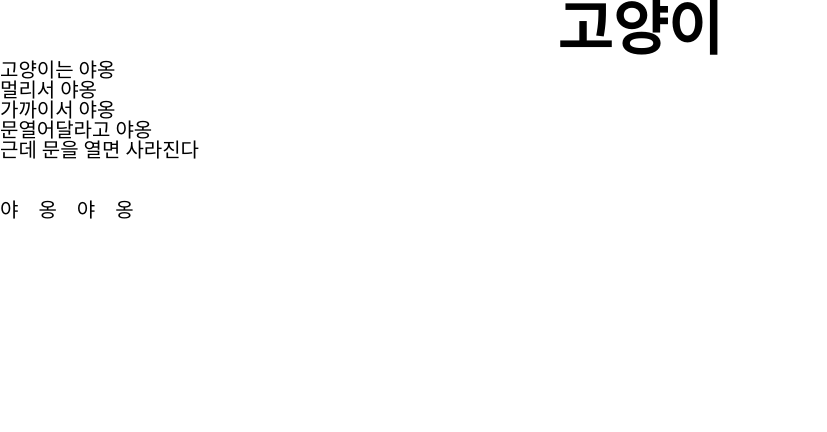
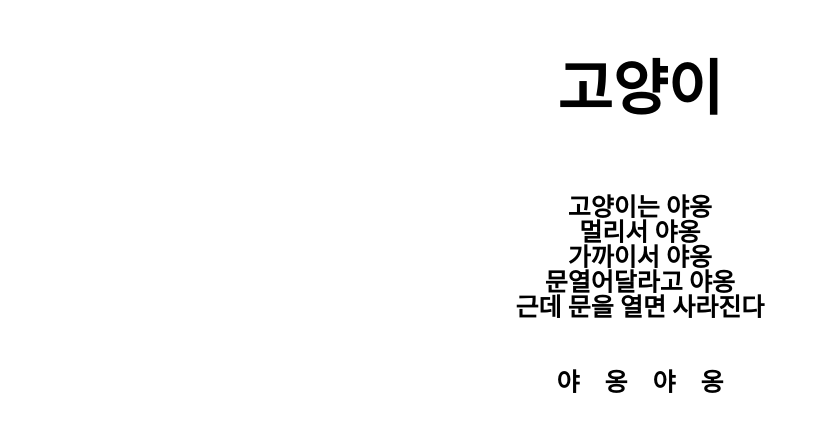
Before and after one commit to imNaNye/web-basics, a plain HTML site: page index.html in a window 1280 px wide. Shown: the whole page, without its empty margins (0-827 px from the left). Drawn offline with nearby package versions, Linux system fonts and the light colour scheme.

Commit message:
2주차 과제 최종
b태그 제거, p inline style 추가
제대로 작동되는거 확인

```diff
--- a/Css/main.css
+++ b/Css/main.css
@@ -6,9 +6,3 @@ p {
     /*가운데 정렬*/
     text-align: center;
 }
-
-b {
-    font-size : 20px;
-    font-weight : 500;
-    text-align : center;
-}
--- a/index.html
+++ b/index.html
@@ -14,15 +14,15 @@
 </head>
 <!--onclick 함수를 이용해 클릭시 이벤트 설정-->
 <body>
-    <p onclick="popAlert()">고양이</p>
-    <b>고양이는 야옹<br/>
+    <p onclick="popAlert()"><br/>고양이</p>
+    <p style = "font-size:25px"><br/><br/><br/>고양이는 야옹<br/>
         멀리서 야옹<br/>
         가까이서 야옹<br/>
         문열어달라고 야옹<br/>
         근데 문을 열면 사라진다<br/>
         <br/>
         <br/>
-        야&nbsp;&nbsp;&nbsp;&nbsp;옹&nbsp;&nbsp;&nbsp;&nbsp;야&nbsp;&nbsp;&nbsp;&nbsp;옹</b>
+        야&nbsp;&nbsp;&nbsp;&nbsp;옹&nbsp;&nbsp;&nbsp;&nbsp;야&nbsp;&nbsp;&nbsp;&nbsp;옹</p>
 </body>
 <!--이벤트를 js 경로 설정하여 링크해줌-->
 <script src="js/index.js">
```
